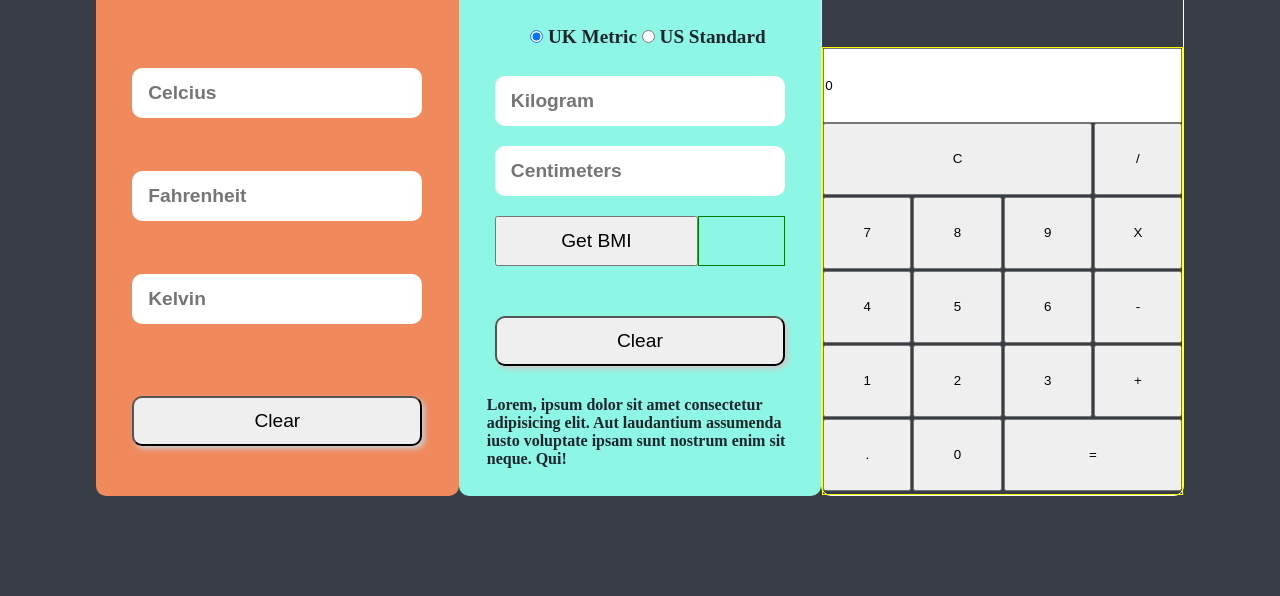
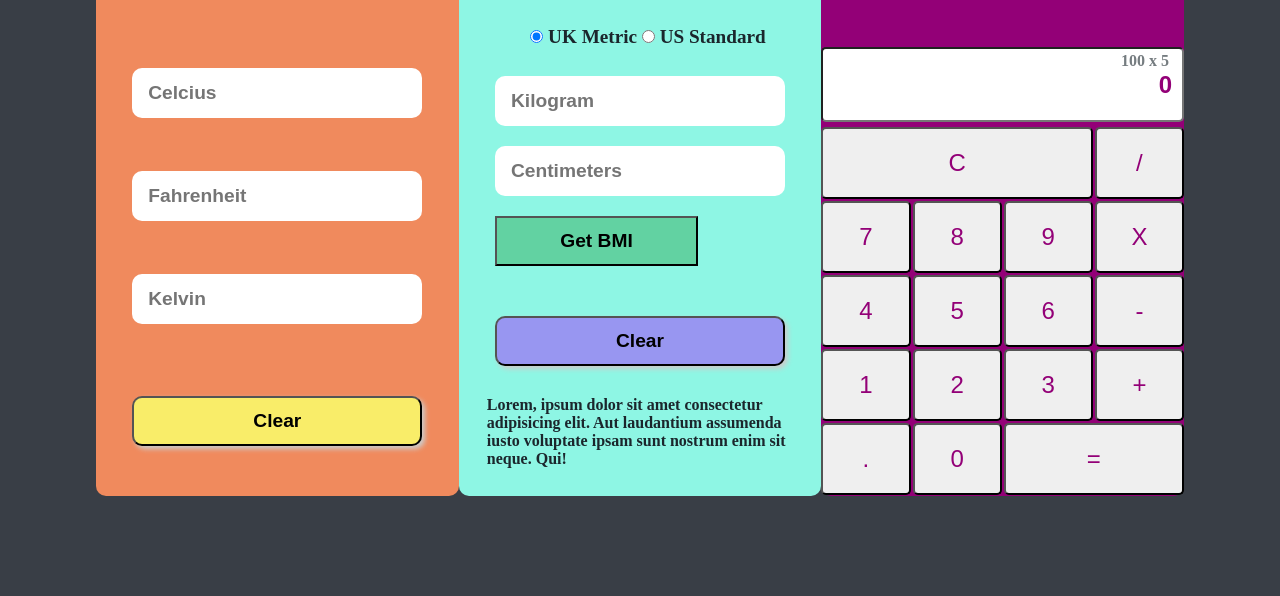
Before and after one commit to Edozie-Nneke/ThreeInOneApp, a plain HTML site: page threeInOne.html in a window 1280 px wide. Shown: the part 204-800 px from the top of the page. Drawn offline with Linux system fonts and the light colour scheme.

Commit message:
concluded layout for calculator and added a few more for BMI and Temperature sections.

```diff
--- a/cssfiles/main.css
+++ b/cssfiles/main.css
@@ -68,6 +68,8 @@ body {
   box-shadow: 3px 3px 5px #ccc;
   border-radius: 10px;
   font-size: 1.2rem;
+  font-weight: 600;
+  background-color: #f9ed69;
 }
 
 /* ================== BMI CALCULATOR ================= */
@@ -140,14 +142,17 @@ body {
   margin-top: 20px;
   outline: none;
   font-size: 1.2rem;
+  font-weight: 600;
+  background-color: #62d2a2;
 }
 
 #display-bmi {
   width: 30%;
   height: 50px;
   margin-top: 20px;
-  padding: 0 10px;
-  border: 1px solid green;
+  padding: 15px;
+  font-size: 1.1rem;
+  font-weight: 600;
 }
 
 #clear-button {
@@ -156,6 +161,8 @@ body {
   margin-left: 10%;
   margin-top: 50px;
   outline: none;
+  background-color: #9896f1;
+  font-weight: 600;
   box-shadow: 3px 3px 5px #ccc;
   border-radius: 10px;
   font-size: 1.2rem;
@@ -174,30 +181,42 @@ body {
 
 /* ==================== SIMPLE CALCULATOR ==================*/
 .calculator {
-  border: 1px solid #fff;
   display: grid;
   grid-template-rows: repeat(4, 1fr);
+  background-color: #930077;
 }
 
 .calc-header {
   margin: auto;
+  border-bottom: 1px solid #ffffff;
 }
 
 .calc-body {
-  border: 1px solid yellow;
   grid-row: 2/5;
+  position: relative;
+  width: 100%;
+  margin: auto;
 }
 
 #top-display {
   position: absolute;
+  color: #1b262c;
   top: 5px;
-  right: 5px;
+  right: 15px;
+  font-weight: 600;
+  opacity: 0.6;
 }
 
 #calc-input {
-  position: relative;
   width: 100%;
   height: 75px;
+  text-align: right;
+  padding-right: 10px;
+  font-size: 1.5rem;
+  font-weight: 600;
+  color: #930077;
+  border-radius: 5px;
+  margin-bottom: 5px;
 }
 
 .calc-button-container {
@@ -209,6 +228,9 @@ body {
 
 #cancel {
   grid-column: 1/4;
+  font-size: 1.5rem;
+  color: #930077;
+  border-radius: 5px;
 }
 
 #equal {
@@ -216,4 +238,7 @@ body {
 }
 
 .calc-button {
+  font-size: 1.5rem;
+  color: #930077;
+  border-radius: 5px;
 }
--- a/threeInOne.html
+++ b/threeInOne.html
@@ -96,7 +96,7 @@
           <h2>Calculator</h2>
         </header>
         <div class="calc-body">
-          <span id="top-display"></span>
+          <span id="top-display">100 x 5</span>
           <input type="text" id="calc-input" name="inputs" value="0" />
           <div class="calc-button-container">
             <button id="cancel">C</button>
```
